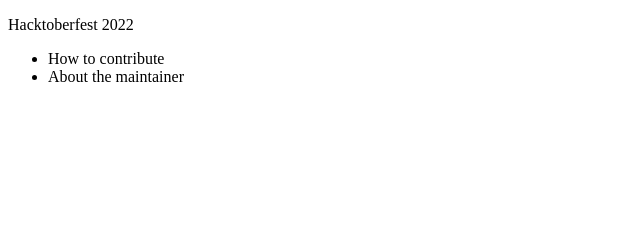
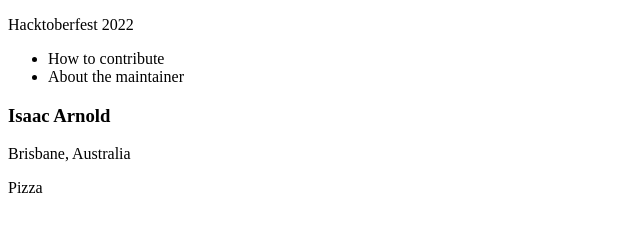
Before and after one commit to IsaacArnold/hacktoberfest-2022, a Gatsby site: page / in a window 1280 px wide. Shown: the whole page, without its empty margins (0-640 px from the left). Built offline with nearby package versions, Linux system fonts and the light colour scheme; Gatsby itself is replaced by a stand-in of ours.

Commit message:
Adding userCards and data JSON file

```diff
--- a/gatsby-config.js
+++ b/gatsby-config.js
@@ -22,19 +22,19 @@
     },
     `gatsby-transformer-sharp`,
     `gatsby-plugin-sharp`,
-    {
-      resolve: `gatsby-plugin-manifest`,
-      options: {
-        name: `gatsby-starter-default`,
-        short_name: `starter`,
-        start_url: `/`,
-        background_color: `#663399`,
-        // This will impact how browsers show your PWA/website
-        // https://css-tricks.com/meta-theme-color-and-trickery/
-        // theme_color: `#663399`,
-        display: `minimal-ui`,
-        icon: `src/images/gatsby-icon.png`, // This path is relative to the root of the site.
-      },
-    },
+    // {
+    //   resolve: `gatsby-plugin-manifest`,
+    //   options: {
+    //     name: `gatsby-starter-default`,
+    //     short_name: `starter`,
+    //     start_url: `/`,
+    //     background_color: `#663399`,
+    //     // This will impact how browsers show your PWA/website
+    //     // https://css-tricks.com/meta-theme-color-and-trickery/
+    //     // theme_color: `#663399`,
+    //     display: `minimal-ui`,
+    //     icon: ``, // This path is relative to the root of the site.
+    //   },
+    // },
   ],
 };
--- /dev/null
+++ b/src/components/UserCards.js
@@ -0,0 +1,26 @@
+import React from "react";
+import data from "../data.json";
+
+const users = data.users;
+
+const IndividualCard = ({ user }) => {
+  return (
+    <div>
+      <h3>{user.name}</h3>
+      <p>{user.location}</p>
+      <p>{user.favouriteFood}</p>
+    </div>
+  );
+};
+
+const userCards = () => {
+  return (
+    <div>
+      {users.map((user) => (
+        <IndividualCard user={user} key={user.name} />
+      ))}
+    </div>
+  );
+};
+
+export default userCards;
--- /dev/null
+++ b/src/data.json
@@ -0,0 +1,9 @@
+{
+    "users": [
+        {
+            "name": "Isaac Arnold",
+            "location": "Brisbane, Australia",
+            "favouriteFood": "Pizza"
+        }
+    ]
+}
--- a/src/pages/index.js
+++ b/src/pages/index.js
@@ -1,13 +1,14 @@
 import React from "react";
 import Layout from "../components/Layout";
 import Navbar from "../components/Navbar";
+import UserCards from "../components/UserCards";
 
 const HomePage = () => {
   return (
     <Layout>
       <Navbar />
       {/* Title */}
-      {/* Content */}
+      <UserCards />
       {/* Footer */}
     </Layout>
   );
--- /dev/null
+++ b/src/templates/userCard.js
@@ -0,0 +1,3 @@
+import React from "react";
+
+export default userCard;
```
